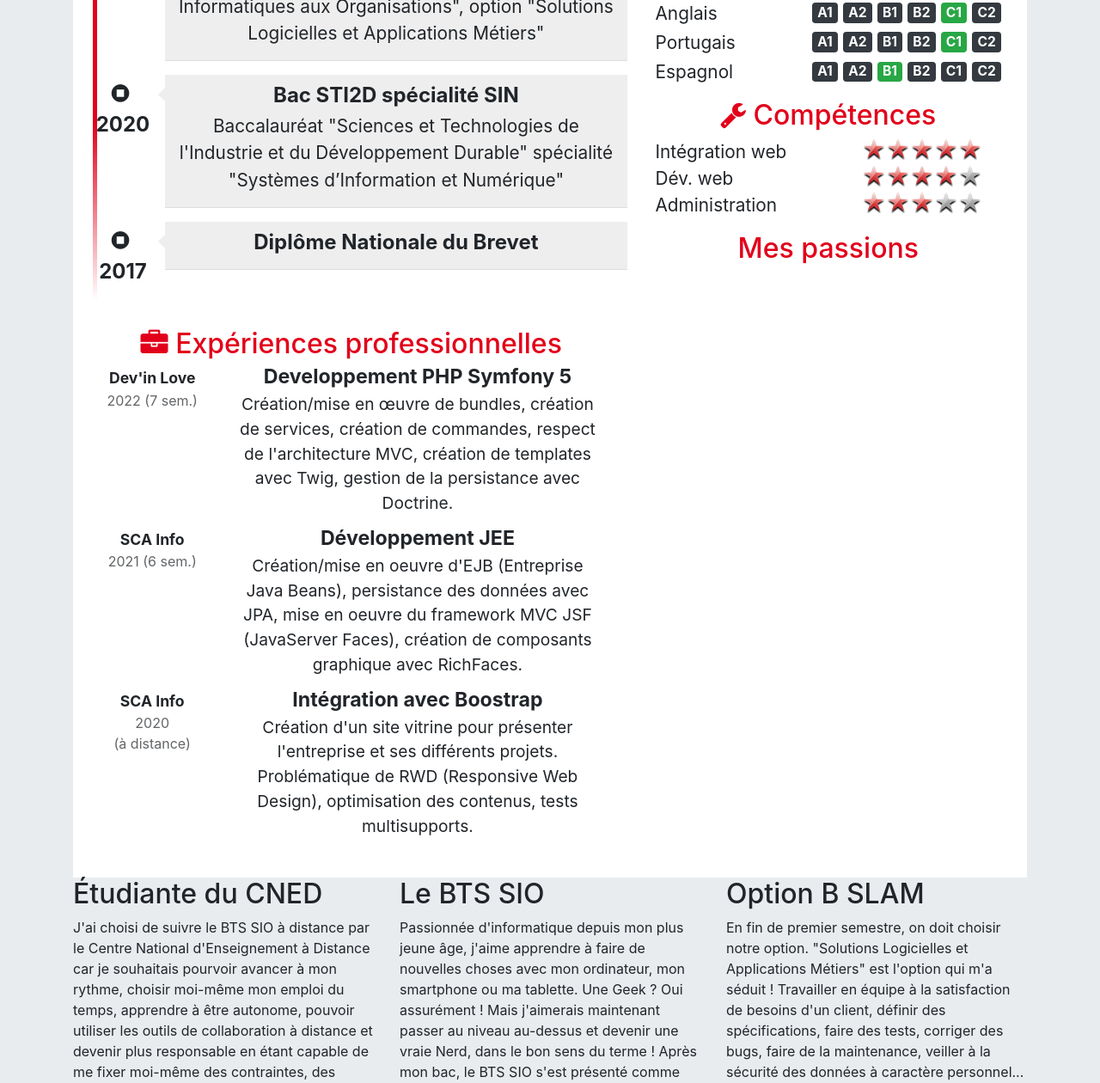
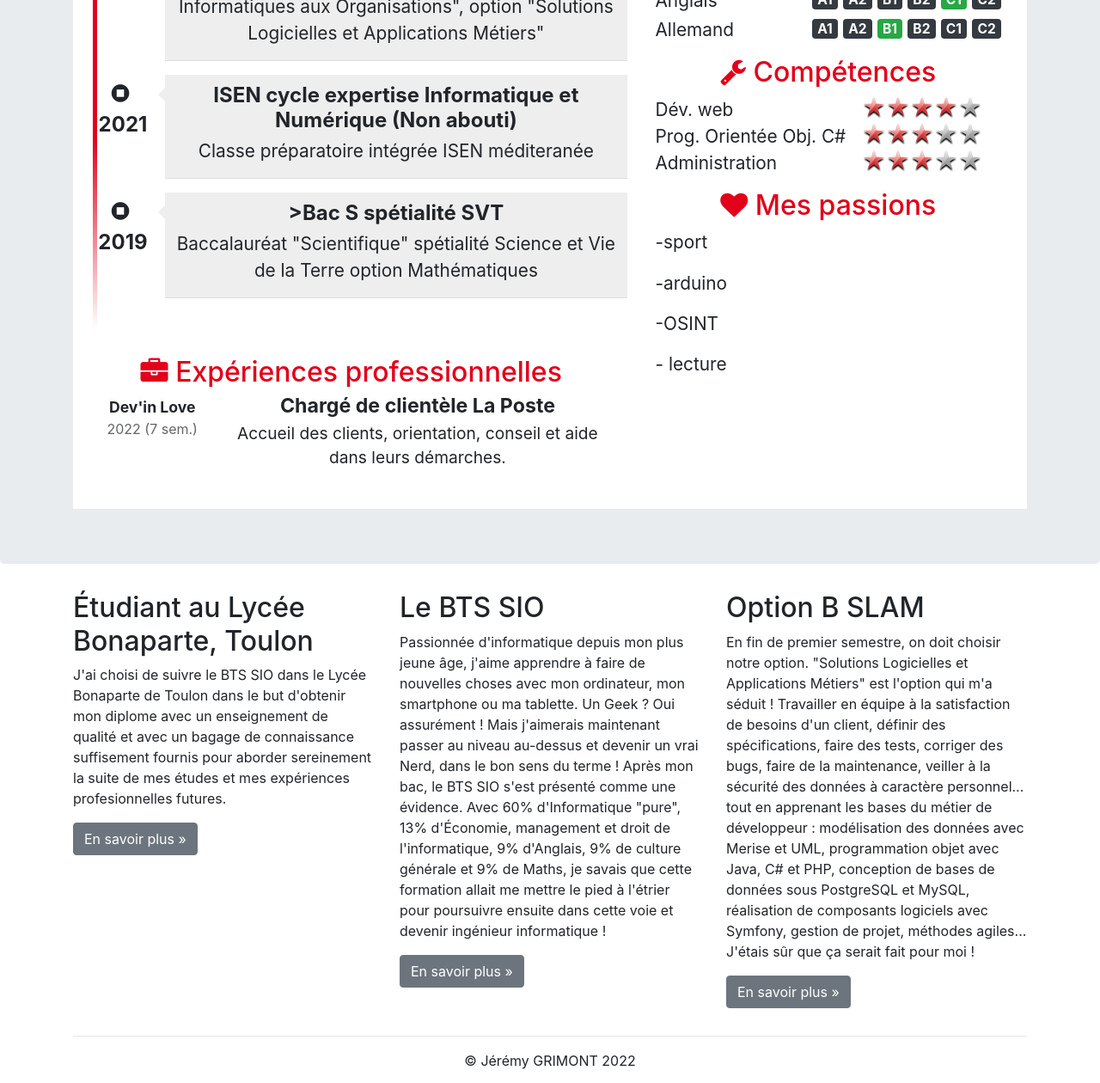
Before and after one commit to JeremyGrmt/jeremygrmt.github.io, a plain HTML site: page pages/cv.html in a window 1280 px wide. Shown: the part 714-1974 px from the top of the page at 86% size. Drawn offline with nearby package versions, Linux system fonts and the light colour scheme.

Commit message:
-add the cv page -add the appliandroid page -add the appliandroid css #index html -replace placeholders
#cv html
-add spoken language info
-add contact info
-add skills info
-change the index page
-replace placeholders

#appli android html
-add presentation of an android app project

#cv css
-add css for language info
-add css for contact info
-add css for skills info

-add real photo

-move realisation.css into css folder

```diff
--- a/css/accueil.css
+++ b/css/accueil.css
@@ -9,5 +9,6 @@ body { padding-top: 50px; }
 }
 
 #maPhoto {
+    width: 125px; height: 125px;
     margin: 5px;
 }
--- a/css/cv.css
+++ b/css/cv.css
@@ -106,3 +106,14 @@ body { padding-top: 50px; }
 #competences .container .classement3 { background-position: 0 -56px; }
 #competences .container .classement4 { background-position: 0 -28px; }
 #competences .container .classement5 { background-position: 0 0px; }
+
+/******************************************
+*Passions
+******************************************/
+#passions {
+     display: flex; flex-direction: row; justify-content: space-between;
+}
+#passions p{
+    text-align: left;
+    font-size: 1.3em;
+}
--- a/pages/cv.html
+++ b/pages/cv.html
@@ -29,16 +29,16 @@
                     <span class="sr-only">Navigation raccourcie</span>☰
                 </button>
 
-                <a class="navbar-brand" href="#">Mon portfolio</a>
+                <a class="navbar-brand" href="../index.html">Mon portfolio</a>
                 <div id="navbar" class="navbar-collapse collapse">
                     <ul class="nav navbar-nav">
-                        <li class="active nav-item">
-                            <a href="index.html" class="nav-link">
+                        <li class="nav-item">
+                            <a href="../index.html" class="nav-link">
                                 <span class="fa fa-home"></span> Accueil
                             </a>
                         </li>
-                        <li class="nav-item">
-                            <a href="cv.html" class="nav-link">
+                        <li class="active nav-item">
+                            <a href="#" class="nav-link">
                                 <span class="fa fa-id-badge"></span> CV
                             </a>
                         </li>
@@ -52,7 +52,7 @@
                                     En autonomie
                                 </li>
                                 <li role="presentation" class="dropdown-item">
-                                    <a role="menuitem" href="./pages/appliandroid.html">Application Android</a>
+                                    <a role="menuitem" href="./appliandroid.html">Application Android</a>
                                 </li>
                                 <li role="presentation" class="dropdown-item">
                                     <a role="menuitem" href="#">Site web</a>
@@ -132,17 +132,17 @@
                 <div class="row cadreCV">
                     <div id="cv-entete" class="text-center">
                         <div id="cv-photo">
-                            <img src="../images/AmeliaPilou.jpg" alt="Ma photo d'identité">
+                            <img src="../images/JeremyGrmt.png" alt="Ma photo d'identité">
                         </div>
                         <div id="cv-intro">
-                            <h1>Bonjour, je m'appelle <span>Amélia</span> et voici mon CV</h1>
+                            <h1>Bonjour, je m'appelle <span>Jérémy</span> et voici mon CV</h1>
                         </div>
                         <div class="row cadreCV">
                             <div class="col-xs-12 col-sm-7">
                                 <!-- Partie gauche -->
                                 <div class="rubrique clearfix">
                                     <h2><span class="fa fa-comment"></span> En quelques mots...</h2>
-                                    <p>J'ai 21 ans, j'habite Toulon et je suis passionnée d'informatique et de
+                                    <p>J'ai 20 ans, j'habite Toulon et je suis passionnée d'informatique et de
                                         nouvelles technologies depuis mon plus jeune âge. Je suis actuellement un
                                         BTS Services Informatiques aux Organisations ce qui m'a décidé à aller au
                                         delà de la passion, afin de faire de l'informatique et plus particulièrement
@@ -154,7 +154,7 @@
                                     <ul id="parcours" class="clearfix">
                                         <li>
                                             <div class="date float-left">
-                                                <span class="fa fa-stop-circle"></span>&nbsp;2022
+                                                <span class="fa fa-stop-circle"></span>&nbsp;2023
                                             </div>
                                             <div class="details float-right">
                                                 <h3>BTS SIO option SLAM (en cours...)</h3>
@@ -165,22 +165,21 @@
                                         </li>
                                         <li>
                                             <div class="date float-left">
-                                                <span class="fa fa-stop-circle"></span>&nbsp;2020
+                                                <span class="fa fa-stop-circle"></span>&nbsp;2021
                                             </div>
                                             <div class="details float-right">
-                                                <h3>Bac STI2D spécialité SIN</h3>
-                                                <p>Baccalauréat "Sciences et Technologies de l'Industrie et du
-                                                    Développement Durable" spécialité "Systèmes d’Information et
-                                                    Numérique"</p>
+                                                <h3>ISEN cycle expertise Informatique et Numérique (Non abouti) </h3>
+                                                <p>Classe préparatoire intégrée ISEN méditeranée</p>
                                             </div>
                                         </li>
                                         <li>
                                             <div class="date float-left">
-                                                <span class="fa fa-stop-circle"></span>&nbsp;2017
+                                                <span class="fa fa-stop-circle"></span>&nbsp;2019
                                             </div>
                                             <div class="details float-right">
-                                                <h3>Diplôme Nationale du Brevet</h3>
-                                                <p></p>
+                                                <h3>>Bac S spétialité SVT</h3>
+                                                <p>Baccalauréat "Scientifique" spétialité Science et Vie de la Terre
+                                                    option Mathématiques</p>
                                             </div>
                                         </li>
                                     </ul>
@@ -193,36 +192,8 @@
                                             <div class="date">2022 (7 sem.)</div>
                                         </div>
                                         <div class="col-9">
-                                            <div class="profession">Developpement PHP Symfony 5</div>
-                                            <div class="details">Création/mise en œuvre de bundles, création de services,
-                                                création de commandes, respect de l'architecture MVC, création de templates
-                                                avec Twig, gestion de la persistance avec Doctrine.
-                                            </div>
-                                        </div>
-                                    </div>
-                                    <div class="experience clearfix">
-                                        <div class="col-3">
-                                            <div class="lieu">SCA Info</div>
-                                            <div class="date">2021 (6 sem.)</div>
-                                        </div>
-                                        <div class="col-9">
-                                            <div class="profession">Développement JEE</div>
-                                            <div class="details">Création/mise en oeuvre d'EJB (Entreprise Java Beans),
-                                                persistance des données avec JPA, mise en oeuvre du framework MVC JSF
-                                                (JavaServer Faces), création de composants graphique avec RichFaces.
-                                            </div>
-                                        </div>
-                                    </div>
-                                    <div class="experience clearfix">
-                                        <div class="col-3">
-                                            <div class="lieu">SCA Info</div>
-                                            <div class="date">2020<br>(à distance)</div>
-                                        </div>
-                                        <div class="col-9">
-                                            <div class="profession">Intégration avec Boostrap</div>
-                                            <div class="details">Création d'un site vitrine pour présenter l'entreprise et
-                                                ses différents projets. Problématique de RWD (Responsive Web Design),
-                                                optimisation des contenus, tests multisupports.
+                                            <div class="profession">Chargé de clientèle La Poste</div>
+                                            <div class="details">Accueil des clients, orientation, conseil et aide dans leurs démarches.
                                             </div>
                                         </div>
                                     </div>
@@ -234,10 +205,10 @@
                                     <h2><span class="fa fa-user"></span> Me contacter</h2>
                                     <div class="meContacter">
                                         <div class="details float-left">
-                                            <a href="mailto:amelia.pilou@gmail.com?subject=Contact depuis le CV en ligne"
-                                               title="Mail de Amélia Pilou">
-                                                <img class="contact-icon" src="images/cv/mail-dreamstale47.png"
-                                                     alt="Icone de mail"> GMail.com
+                                            <a href="mailto:jeremygrimont@outlook.com?subject=Contact depuis le CV en ligne"
+                                               title="Mail de jeremy Grimont">
+                                                <img class="contact-icon" src="../images/cv/mail-dreamstale47.png"
+                                                     alt="Icone de mail"> outlook.com
                                             </a>
                                         </div>
                                     </div>
@@ -245,7 +216,7 @@
                                         <div class="details float-left">
                                             <a href="https://twitter.com/AmeliaPILOU"
                                                title="Lien vers la page Twitter de @AmeliaPilou">
-                                                <img class="contact-icon" src="images/cv/twitter-dreamstale71.png"
+                                                <img class="contact-icon" src="../images/cv/twitter-dreamstale71.png"
                                                      alt="Icone de Twitter"> Twitter
                                             </a>
                                         </div>
@@ -254,7 +225,7 @@
                                         <div class="details float-left">
                                             <a href="http://fr.linkedin.com/in/ameliaPilou"
                                                title="Lien vers le profil LinkedIn de Amélia Pilou">
-                                                <img class="contact-icon" src="images/cv/linkedin-dreamstale45.png"
+                                                <img class="contact-icon" src="../images/cv/linkedin-dreamstale45.png"
                                                      alt="Icone de LinkedIn"> LinkedIn
                                             </a>
                                         </div>
@@ -263,7 +234,7 @@
                                         <div class="details float-left">
                                             <a href="https://github.com/AmeliaPilou/"
                                                title="Lien vers le profil GitHub d'Amélia Pilou">
-                                                <img class="contact-icon" src="images/cv/github2-dreamstale35.png"
+                                                <img class="contact-icon" src="../images/cv/github2-dreamstale35.png"
                                                      alt="Icone de GitHub"> GitHub
                                             </a>
                                         </div>
@@ -272,7 +243,7 @@
                                         <div class="details float-left">
                                             <a href="skype:ameliapilou?userinfo"
                                                title="Lien vers le profil Skype d'Amélia Pilou">
-                                                <img class="contact-icon" src="images/cv/skype-dreamstale61.png"
+                                                <img class="contact-icon" src="../images/cv/skype-dreamstale61.png"
                                                      alt="Icone de Skype"> Skype
                                             </a>
                                         </div>
@@ -281,7 +252,7 @@
                                         <div class="details float-left">
                                             <a href="https://instagram.com/AmeliaPilou"
                                                title="Lien vers le profil Instagram d'Amélia Pilou">
-                                                <img class="contact-icon" src="images/cv/instagram-dreamstale43.png"
+                                                <img class="contact-icon" src="../images/cv/instagram-dreamstale43.png"
                                                      alt="Icone de Instagram"> Instagram
                                             </a>
                                         </div>
@@ -313,18 +284,7 @@
                                         </div>
                                     </div>
                                     <div class="container">
-                                        <div class="langue">Portugais</div>
-                                        <div class="niveau">
-                                            <span class="badge badge-dark">A1</span>
-                                            <span class="badge badge-dark">A2</span>
-                                            <span class="badge badge-dark">B1</span>
-                                            <span class="badge badge-dark">B2</span>
-                                            <span class="badge badge-success">C1</span>
-                                            <span class="badge badge-dark">C2</span>
-                                        </div>
-                                    </div>
-                                    <div class="container">
-                                        <div class="langue">Espagnol</div>
+                                        <div class="langue">Allemand</div>
                                         <div class="niveau">
                                             <span class="badge badge-dark">A1</span>
                                             <span class="badge badge-dark">A2</span>
@@ -338,12 +298,12 @@
                                 <div id="competences" class="rubrique clearfix">
                                     <h2><span class="fa fa-wrench"></span> Compétences</h2>
                                     <div class="container">
-                                        <div class="libelle">Intégration web</div>
-                                        <div class="classement classement5"></div>
+                                        <div class="libelle">Dév. web</div>
+                                        <div class="classement classement4"></div>
                                     </div>
                                     <div class="container">
-                                        <div class="libelle">Dév. web</div>
-                                        <div class="classement classement4"></div>
+                                        <div class="libelle">Prog. Orientée Obj. C#</div>
+                                        <div class="classement classement3"></div>
                                     </div>
                                     <div class="container">
                                         <div class="libelle">Administration</div>
@@ -351,7 +311,14 @@
                                     </div>
                                 </div>
                                 <div id="passions" class="rubrique clearfix">
-                                    <h2><span class="bi bi-suit-heart-fill"></span> Mes passions</h2>
+                                    <div class="container">
+                                        <h2><span class="fa fa-heart"></span> Mes passions</h2>
+                                        <p> -sport  </p>
+                                        <p> -arduino</p>
+                                        <p> -OSINT </p>
+                                        <p> - lecture</p>
+                                    </div>
+                                </div>
                             </div>
                         </div>
                     </div>
@@ -362,13 +329,11 @@
             <div class="container">
                 <div class="row">
                     <div class="col-lg-4">
-                            <h2>Étudiante du CNED</h2>
-                            <p>J'ai choisi de suivre le BTS SIO à distance par le Centre National
-                                d'Enseignement à Distance car je souhaitais pourvoir avancer à mon rythme,
-                                choisir moi-même mon emploi du temps, apprendre à être autonome, pouvoir
-                                utiliser les outils de collaboration à distance et devenir plus responsable en
-                                étant capable de me fixer moi-même des contraintes, des limites et des
-                                objectifs à atteindre !
+                        <h2>Étudiant au Lycée Bonaparte, Toulon</h2>
+                        <p>J'ai choisi de suivre le BTS SIO dans le Lycée Bonaparte de Toulon
+                            dans le but d'obtenir mon diplome avec un enseignement de qualité et avec un
+                            bagage de connaissance suffisement  fournis pour aborder sereinement la suite de mes études
+                            et mes expériences profesionnelles futures.
                         </p>
                         <p><a class="btn btn-secondary" href="http://www.cned.fr" target="_blank"
                               role="button">En savoir plus »</a>
@@ -377,14 +342,14 @@
                     <div class="col-lg-4">
                         <h2>Le BTS SIO</h2>
                         <p>Passionnée d'informatique depuis mon plus jeune âge, j'aime apprendre à faire
-                                de nouvelles choses avec mon ordinateur, mon smartphone ou ma tablette. Une
+                            de nouvelles choses avec mon ordinateur, mon smartphone ou ma tablette. Un
                             Geek ? Oui assurément ! Mais j'aimerais maintenant passer au niveau au-dessus
-                                et devenir une vraie Nerd, dans le bon sens du terme ! Après mon bac, le BTS
+                            et devenir un vrai Nerd, dans le bon sens du terme ! Après mon bac, le BTS
                             SIO s'est présenté comme une évidence. Avec 60% d'Informatique "pure", 13%
                             d'Économie, management et droit de l'informatique, 9% d'Anglais, 9% de culture
                             générale et 9% de Maths, je savais que cette formation allait me mettre le
                             pied à l'étrier pour poursuivre ensuite dans cette voie et devenir
-                                informaticienne !
+                            ingénieur informatique !
                         </p>
                         <p><a class="btn btn-secondary" href="https://fr.wikipedia.org/wiki/Brevet_de_tec
                               hnicien_supérieur_-_Services_informatiques_aux_organisations"
@@ -398,11 +363,11 @@
                             Travailler en équipe à la satisfaction de besoins d'un client, définir des
                             spécifications, faire des tests, corriger des bugs, faire de la maintenance,
                             veiller à la sécurité des données à caractère personnel... tout en apprenant
-                                les bases du métier de développeuse : modélisation des données
+                            les bases du métier de développeur : modélisation des données
                             avec Merise et UML, programmation objet avec Java, C# et PHP, conception
                             de bases de données sous PostgreSQL et MySQL, réalisation de
                             composants logiciels avec Symfony, gestion de projet, méthodes agiles...
-                                J'étais sûre que ça serait fait pour moi !
+                            J'étais sûr que ça serait fait pour moi !
                         </p>
                         <p><a class="btn btn-secondary" href="https://www.onisep.fr/Ressources/Univers-Fo
                               rmation/Formations/Post-bac/bts-services-informatiques-aux-organisations-op
@@ -412,7 +377,7 @@
                     </div>
                 </div>
                 <hr>
-                    <p class="text-center" id="copyright">© Amélia Pilou 2021</p>
+                <p class="text-center" id="copyright">© Jérémy GRIMONT 2022</p>
             </div>
         </footer>
 
```
Also changed, not shown: index.html (+18 -20 lines), pages/appliandroid.html (+10 -4 lines), images/JeremyGrmt.PNG (added). Lines whose indentation alone changed are shown as unchanged.
